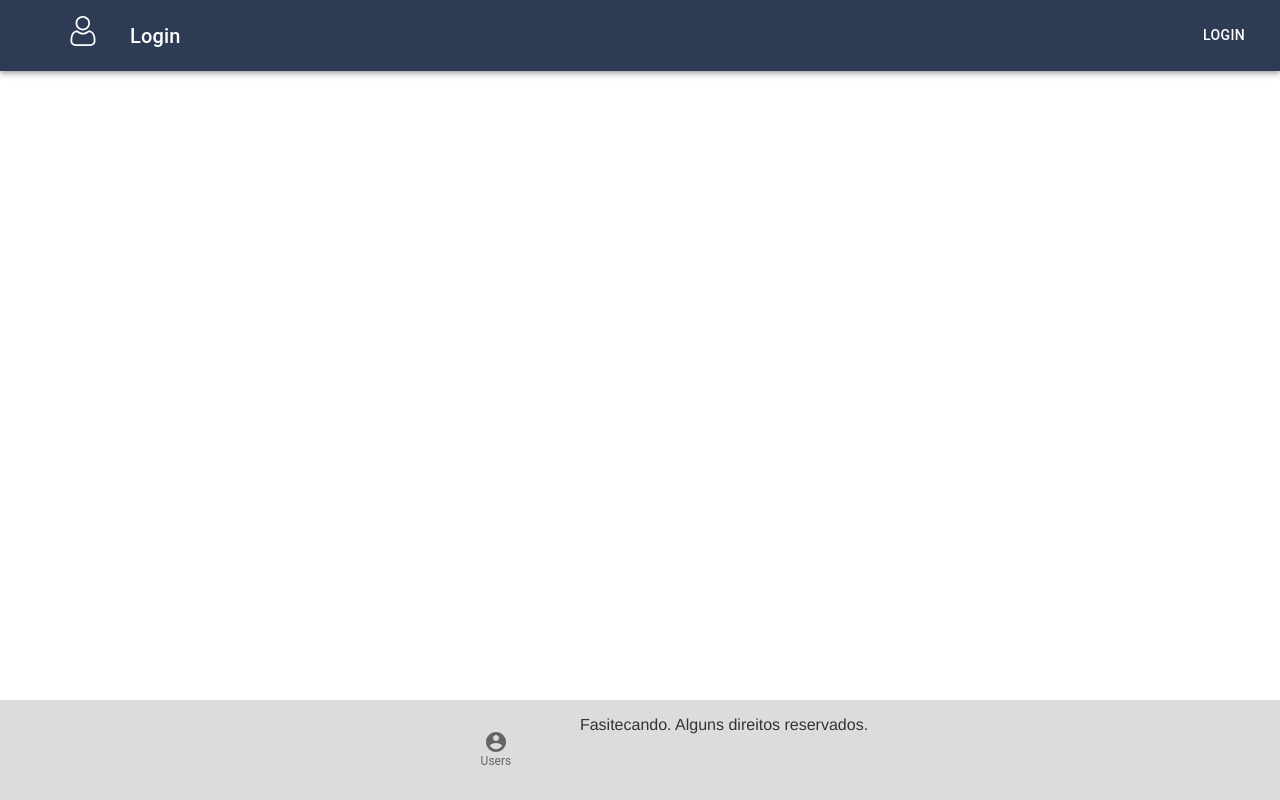
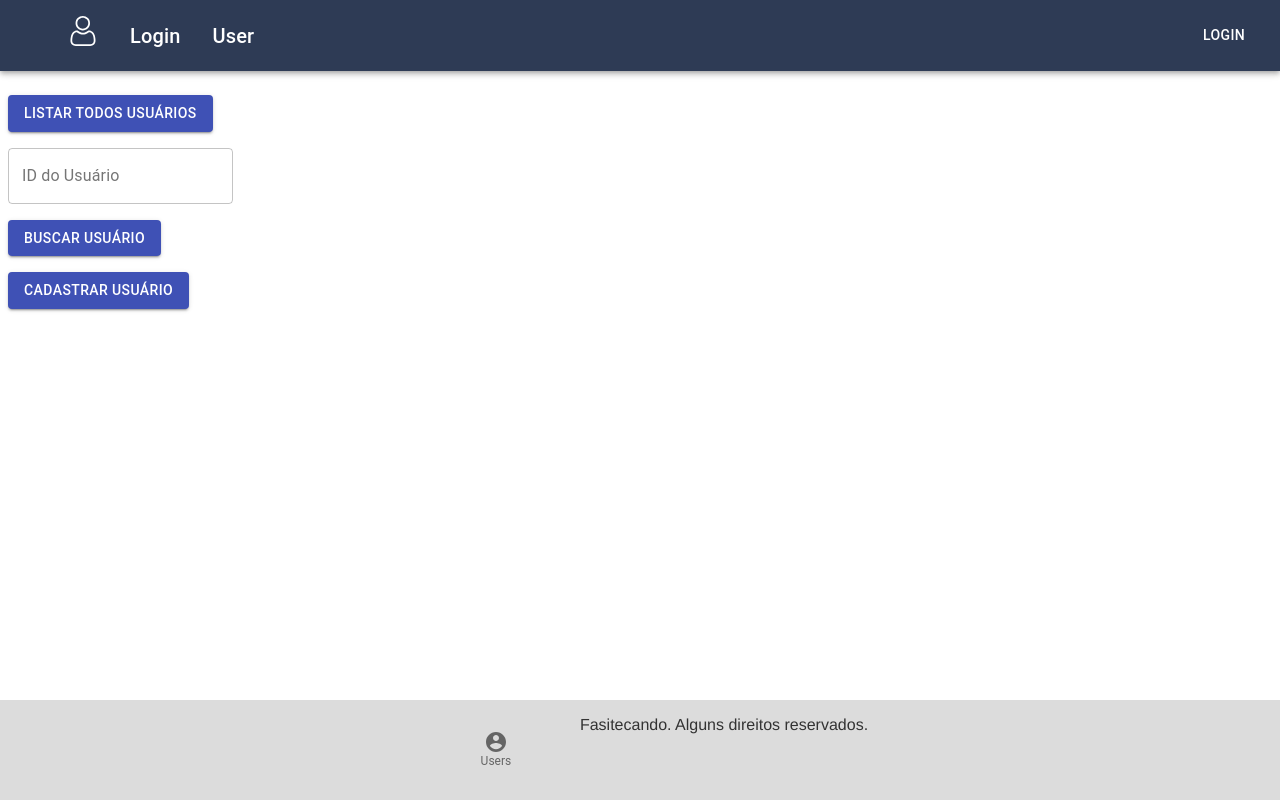
Before and after one commit to elanasande/front-end-fasitecando, a React (Create React App) app: page /user in a window 1280 px wide. Built offline with nearby package versions, Linux system fonts and the light colour scheme.

Commit message:
:rocket: feat(User) Adiciona feature User Adiciona List User Adiciona single user Adiciona create user

```diff
--- a/src/App.css
+++ b/src/App.css
@@ -19,3 +19,7 @@ body {
   padding: 0 1rem;
   margin: 0 auto;
 }
+.link {
+  text-decoration: none;
+  color: #fff;
+}
--- a/src/App.js
+++ b/src/App.js
@@ -6,6 +6,7 @@ import { BrowserRouter, Routes, Route } from 'react-router-dom';
 import Login from './Components/Login/LoginRouter';
 import styles from './App.css';
 import { UserStorage } from './Contexts/UserContext';
+import User from './Components/User/UserRouter';
 function App() {
   return (
     <div>
@@ -15,6 +16,7 @@ function App() {
           <Routes className={styles.routes}>
             <Route path="/" element={<Home />}></Route>
             <Route path="/login/*" element={<Login />}></Route>
+            <Route path="/user/*" element={<User />}></Route>
           </Routes>
           <Footer />
         </UserStorage>
--- a/src/Components/Header.js
+++ b/src/Components/Header.js
@@ -44,6 +44,7 @@ const useStyles = makeStyles((theme) => ({
 const Header = () => {
   const classes = useStyles();
   const context = React.useContext(UserContext);
+  console.log(context);
 
   return (
     <div className={classes.root}>
@@ -65,8 +66,12 @@ const Header = () => {
               Login
             </Typography>
           </Link>
+          <Link to="/user" className={classes.link}>
+            <Typography variant="h6" className={classes.title}>
+              User
+            </Typography>
+          </Link>
           <div className={classes.left}>
-            {context.usuario}
             <Button color="inherit"> Login</Button>
           </div>
         </Toolbar>
--- a/src/Components/Login/Login.js
+++ b/src/Components/Login/Login.js
@@ -31,8 +31,15 @@ const Login = () => {
         ></Input>
         <Button type="submit">Entrar</Button>
       </form>
-      <Link to="/login/criar">Cadastre-se</Link>
-      <Link to="/login/perdi">Perdeu a senha?</Link>
+      <Link to="/login/perdi">Perdeu a Senha?</Link>
+      <h1>Cadastre-se</h1>
+      <p>Ainda não é cadastrado? Cadastre-se no site.</p>
+
+      <Button>
+        <Link className="link" to="/login/criar">
+          Cadastro
+        </Link>
+      </Button>
     </section>
   );
 };
--- /dev/null
+++ b/src/Components/User/UserCard.js
@@ -0,0 +1,77 @@
+import React from 'react';
+import { Card } from '@material-ui/core';
+import { makeStyles } from '@material-ui/core/styles';
+import CardContent from '@material-ui/core/CardContent';
+import CardMedia from '@material-ui/core/CardMedia';
+import Typography from '@material-ui/core/Typography';
+
+const useStyles = makeStyles((theme) => ({
+  root: {
+    maxWidth: 245,
+    margin: 18,
+  },
+  cover: {
+    width: 151,
+  },
+  center: {
+    alignSelf: 'center',
+  },
+}));
+
+const UserCard = ({ users, map, user }) => {
+  const classes = useStyles();
+  function mapuser() {
+    if (map === false) {
+      return (
+        <Card>
+          <CardContent key={user.user.id} className={classes.center}>
+            <Typography gutterBottom variant="h5" component="h2">
+              {user.user.first_name} {user.user.last_name}
+            </Typography>
+
+            <Typography variant="body2" color="textSecondary" component="p">
+              {user.user.email}
+            </Typography>
+          </CardContent>
+          <CardMedia
+            className={classes.cover}
+            component="img"
+            image={user.user.avatar}
+            height="140"
+            width="140"
+          ></CardMedia>
+        </Card>
+      );
+    } else
+      return users.users.map((user) => (
+        <Card>
+          <CardContent key={user.id}>
+            <Typography gutterBottom variant="h5" component="h2">
+              {user.first_name} {user.last_name}
+            </Typography>
+            <Typography variant="body2" color="textSecondary" component="p">
+              {user.email}
+            </Typography>
+          </CardContent>
+          <CardMedia
+            className={classes.cover}
+            component="img"
+            image={user.avatar}
+            height="140"
+            width="140"
+          ></CardMedia>
+        </Card>
+      ));
+  }
+
+  return (
+    <React.Fragment>
+      <center>
+        <h1>Listar Usuario(s)</h1>
+      </center>
+      <Card className={classes.root}>{mapuser()}</Card>
+    </React.Fragment>
+  );
+};
+
+export default UserCard;
--- /dev/null
+++ b/src/Components/User/UserCreate.js
@@ -0,0 +1,35 @@
+import React from 'react';
+import Input from '../Forms/Input';
+import Button from '../Forms/Button';
+import useForm from '../../Hooks/useForm';
+import { REGISTER_USER } from '../../api';
+
+const UserCreate = () => {
+  const name = useForm();
+  const job = useForm();
+
+  async function handleSubmit(event) {
+    event.preventDefault();
+    if (name.validate() && job.validate()) {
+      const { url, options } = REGISTER_USER({
+        name: name.value,
+        job: job.value,
+      });
+
+      const response = await fetch(url, options);
+      const json = await response.json();
+      console.log(json);
+    }
+  }
+  return (
+    <div>
+      <form action="" onSubmit={handleSubmit}>
+        <Input id="name" label="Nome" type="text"></Input>
+        <Input id="job" label="Job" type="text"></Input>
+        <Button type="submit">Cadastrar</Button>
+      </form>
+    </div>
+  );
+};
+
+export default UserCreate;
--- /dev/null
+++ b/src/Components/User/UserDelete.js
@@ -0,0 +1,7 @@
+import React from 'react';
+
+const UserDelete = () => {
+  return <div></div>;
+};
+
+export default UserDelete;
--- /dev/null
+++ b/src/Components/User/UserList.js
@@ -0,0 +1,61 @@
+import React from 'react';
+import Button from '../Forms/Button';
+import { Link } from 'react-router-dom';
+import UserCard from './UserCard';
+import { UserContext } from '../../Contexts/UserContext';
+import Input from '../Forms/Input';
+import useForm from '../../Hooks/useForm';
+
+const UserList = () => {
+  const [users, setUsers] = React.useState('');
+  const [user, setUser] = React.useState('');
+  const { getUser } = React.useContext(UserContext);
+  const list = useForm();
+
+  function handleSubmit(event) {
+    event.preventDefault();
+    fetch('https://reqres.in/api/users?page=2', {
+      method: 'GET',
+      headers: {},
+    })
+      .then((res) => res.json())
+      .then((data) => {
+        setUsers({ users: data.data });
+      })
+      .catch(console.log);
+    console.log(users);
+  }
+
+  function handleUser(event, list) {
+    console.log(list);
+    event.preventDefault();
+    fetch('https://reqres.in/api/users/' + 1, {
+      method: 'GET',
+      headers: {},
+    })
+      .then((res) => res.json())
+      .then((data) => {
+        setUser({ user: data.data });
+      })
+      .catch(console.log);
+  }
+  if (users) return <UserCard users={users} map={true} />;
+  else if (user) return <UserCard user={user} map={false} />;
+
+  return (
+    <div>
+      <Button onClick={handleSubmit}>Listar todos Usuários</Button>
+      <form action="" onSubmit={handleUser}>
+        <Input id="list" label="ID do Usuário" type="text" />
+        <Button onClick={handleUser}>Buscar Usuário</Button>
+      </form>
+      <Button>
+        <Link className="link" to="/user/create">
+          Cadastrar Usuário
+        </Link>
+      </Button>
+    </div>
+  );
+};
+
+export default UserList;
--- /dev/null
+++ b/src/Components/User/UserRouter.js
@@ -0,0 +1,21 @@
+import React from 'react';
+import { Routes, Route } from 'react-router-dom';
+import UserCreate from './UserCreate';
+import UserDelete from './UserDelete';
+import UserUpdate from './UserUpdate';
+import UserList from './UserList';
+
+const User = () => {
+  return (
+    <div>
+      <Routes>
+        <Route path="/" element={<UserList />} />
+        <Route path="create" element={<UserCreate />} />
+        <Route path="delete" element={<UserDelete />} />
+        <Route path="update" element={<UserUpdate />} />
+      </Routes>
+    </div>
+  );
+};
+
+export default User;
--- /dev/null
+++ b/src/Components/User/UserUpdate.js
@@ -0,0 +1,7 @@
+import React from 'react';
+
+const UserUpdate = () => {
+  return <div></div>;
+};
+
+export default UserUpdate;
--- a/src/Contexts/UserContext.js
+++ b/src/Contexts/UserContext.js
@@ -8,10 +8,11 @@ export const UserStorage = ({ children }) => {
   const [login, setLogin] = React.useState(null);
 
   async function getUser(token) {
-    const { url, options } = USER_GET(1);
+    const { url, options } = USER_GET(token);
     const response = await fetch(url, options);
     const json = await response.json();
     setData(json.data);
+    console.log(json.data);
     setLogin(true);
   }
 
--- a/src/api.js
+++ b/src/api.js
@@ -35,3 +35,16 @@ export function REGISTER(body) {
     },
   };
 }
+
+export function REGISTER_USER(body) {
+  return {
+    url: API_URL + '/api/users',
+    options: {
+      method: 'POST',
+      headers: {
+        'Content-Type': 'application/json',
+      },
+      body: JSON.stringify(body),
+    },
+  };
+}
```
